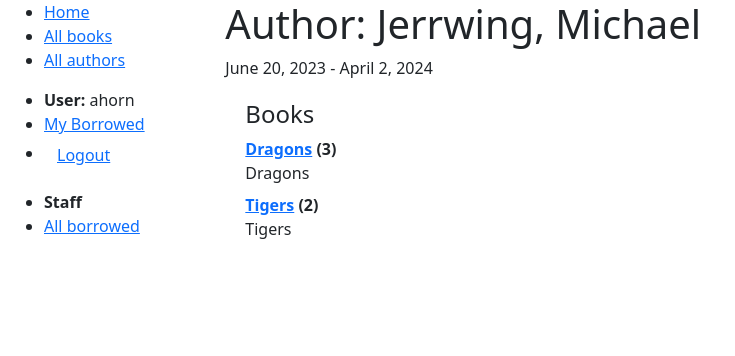
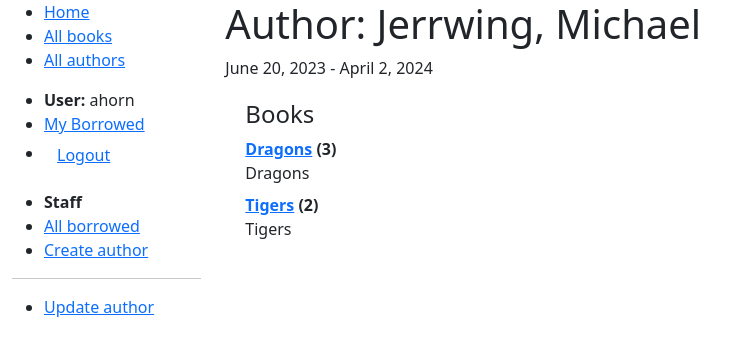
Before and after one commit to ahorner54/csci313-assignment-4-Andrew-Horner, a Django app: page /catalog/author/1 in a window 1280 px wide. Shown: the top 356 px of the page, without its empty margins (0-735 px from the left). Run offline with Django 5.2, Linux system fonts and the light colour scheme; a user stored in the database is signed in; data comes from the database, SQL or seed files in the repository; both versions use the stored data as it was after the commit.

Commit message:
Added create/update/delete author links to working pages

```diff
--- a/locallibrary/catalog/templates/base_generic.html
+++ b/locallibrary/catalog/templates/base_generic.html
@@ -46,6 +46,9 @@
             <li><strong>Staff</strong></li>
             <li><a href="{% url 'all-borrowed' %}">All borrowed</a></li>
             {% endif %}
+            {% if perms.catalog.add_author %}
+              <li><a href="{% url 'author-create' %}">Create author</a></li>
+            {% endif %}
           </ul>
 
 
--- a/locallibrary/catalog/templates/catalog/author_detail.html
+++ b/locallibrary/catalog/templates/catalog/author_detail.html
@@ -17,3 +17,20 @@
     </dl>
   </div>
 {% endblock %}
+
+{% block sidebar %}
+  {{ block.super }}
+
+  {% if perms.catalog.change_author or perms.catalog.delete_author %}
+  <hr>
+  <ul class="sidebar-nav">
+    {% if perms.catalog.change_author %}
+      <li><a href="{% url 'author-update' author.id %}">Update author</a></li>
+    {% endif %}
+    {% if not author.book_set.all and perms.catalog.delete_author %}
+      <li><a href="{% url 'author-delete' author.id %}">Delete author</a></li>
+    {% endif %}
+    </ul>
+  {% endif %}
+
+{% endblock %}
```
Also changed, not shown: locallibrary/db.sqlite3.
